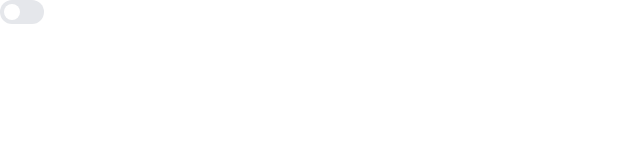
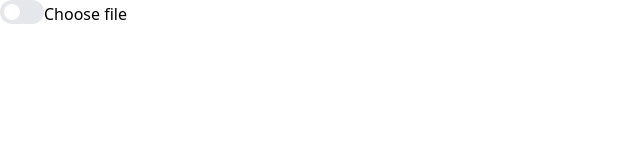
Before and after one commit to joshbruegger/nuxt-starter, a Nuxt app: page / in a window 1280 px wide. Shown: the top 160 px of the page, without its empty margins (0-640 px from the left). Built offline with nearby package versions, Linux system fonts and the light colour scheme.

Commit message:
feat: :sparkles: vueuse

```diff
--- a/app.vue
+++ b/app.vue
@@ -10,10 +10,12 @@
       class="inline-block h-4 w-4 transform rounded-full bg-white transition"
     />
   </Switch>
+  <button type="button" @click="open">Choose file</button>
 </template>
 
 <script setup>
 import { ref } from "vue";
+const { files, open, reset } = useFileDialog();
 
 const enabled = ref(false);
 </script>
--- a/nuxt.config.ts
+++ b/nuxt.config.ts
@@ -1,7 +1,7 @@
 // https://nuxt.com/docs/api/configuration/nuxt-config
 export default defineNuxtConfig({
   typescript: { shim: false },
-  modules: ["nuxt-windicss", "nuxt-headlessui", "@pinia/nuxt"],
+  modules: ["nuxt-windicss", "nuxt-headlessui", "@pinia/nuxt", "@vueuse/nuxt"],
   headlessui: {
     prefix: "",
   },
--- a/package.json
+++ b/package.json
@@ -8,6 +8,8 @@
     "postinstall": "nuxt prepare"
   },
   "devDependencies": {
+    "@vueuse/core": "^9.5.0",
+    "@vueuse/nuxt": "^9.5.0",
     "nuxt": "3.0.0",
     "nuxt-headlessui": "^1.0.2",
     "nuxt-windicss": "^2.5.5"
```
Also changed, not shown: 1 other file (tests, documents, lock files or other folders).
